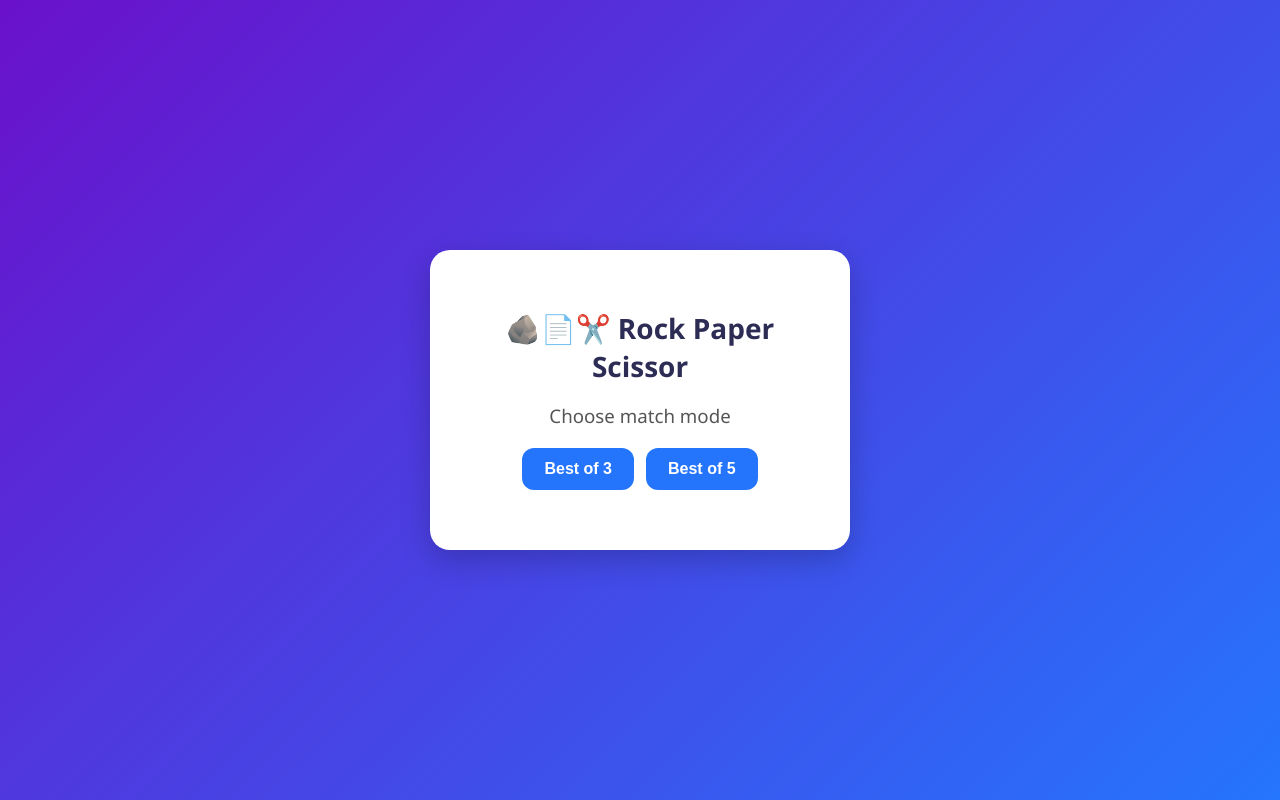
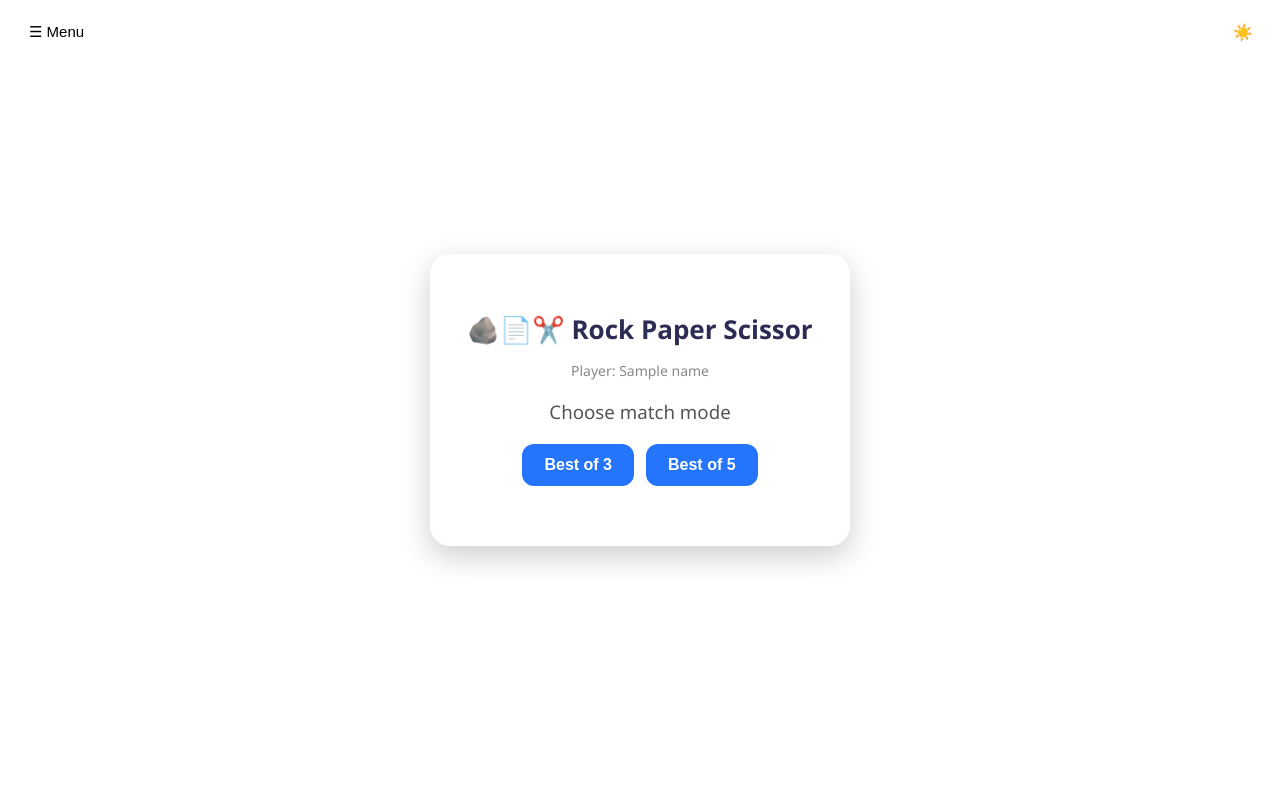
Before and after one commit to bindagearyan-bit/Python-Projects-, a Flask app: template Python Projects/stone-paper-scissor/templates/index.html in a window 1280 px wide. Run offline with Flask 3, Linux system fonts and the light colour scheme; the template is opened without the code that fills it: most values are stand-ins (such as "Sample title", 1, 10 or a date in 2020).

Commit message:
Implement theme support and style updates
Added light and dark theme support with transitions. Updated button styles and dropdown for game settings.

```diff
--- a/Python Projects/stone-paper-scissor/templates/index.html
+++ b/Python Projects/stone-paper-scissor/templates/index.html
@@ -8,12 +8,89 @@
         body {
             font-family: 'Segoe UI', Arial, sans-serif;
             text-align: center;
-            background: linear-gradient(135deg, #6a11cb, #2575fc);
             min-height: 100vh;
             margin: 0;
             display: flex;
             align-items: center;
             justify-content: center;
+            transition: background 0.3s ease;
+        }
+
+        body.light {
+            background: linear-gradient(135deg, #6a11cb, #2575fc);
+        }
+
+        body.dark {
+            background: linear-gradient(135deg, #1a1a2e, #16213e);
+        }
+
+        .top-bar {
+            position: fixed;
+            top: 15px;
+            right: 15px;
+            display: flex;
+            gap: 8px;
+        }
+
+        .top-bar form { margin: 0; }
+
+        .icon-btn {
+            background: rgba(255,255,255,0.25);
+            border: none;
+            border-radius: 10px;
+            padding: 8px 12px;
+            font-size: 16px;
+            cursor: pointer;
+        }
+
+        .menu-bar {
+            position: fixed;
+            top: 15px;
+            left: 15px;
+        }
+
+        .menu-btn {
+            background: rgba(255,255,255,0.25);
+            border: none;
+            border-radius: 10px;
+            padding: 8px 14px;
+            font-size: 15px;
+            cursor: pointer;
+        }
+
+        .dropdown {
+            display: none;
+            position: absolute;
+            top: 45px;
+            left: 0;
+            background: white;
+            border-radius: 12px;
+            box-shadow: 0 6px 20px rgba(0,0,0,0.2);
+            padding: 12px;
+            width: 200px;
+            text-align: left;
+        }
+
+        .dropdown.show { display: block; }
+
+        .dropdown p { margin: 6px 0; font-size: 14px; color: #333; font-weight: 600; }
+
+        .dropdown form { margin-bottom: 10px; }
+
+        .dropdown button {
+            width: 100%;
+            padding: 8px;
+            margin-top: 4px;
+            border: none;
+            border-radius: 8px;
+            background: #f4f4f8;
+            cursor: pointer;
+            font-size: 14px;
+        }
+
+        .dropdown button.active {
+            background: #2575fc;
+            color: white;
         }
 
         .container {
@@ -26,17 +103,20 @@
             animation: fadeInUp 0.5s ease;
         }
 
+        body.dark .container { background: #2c2c54; color: #eee; }
+        body.dark h1, body.dark h3, body.dark .round-info { color: #eee; }
+        body.dark .score { background: #3a3a6a; color: #eee; }
+        body.dark .choice-btn { background: #3a3a6a; }
+        body.dark .dropdown { background: #2c2c54; }
+        body.dark .dropdown p { color: #eee; }
+        body.dark .dropdown button { background: #3a3a6a; color: #eee; }
+
         @keyframes fadeInUp {
             from { opacity: 0; transform: translateY(20px); }
             to { opacity: 1; transform: translateY(0); }
         }
 
-        h1 {
-            color: #2c2c54;
-            margin-bottom: 10px;
-            font-size: 28px;
-        }
-
+        h1 { color: #2c2c54; margin-bottom: 10px; font-size: 26px; }
         h3 { color: #555; font-weight: 500; }
 
         .btn-group {
@@ -47,7 +127,7 @@
             margin: 20px 0;
         }
 
-        button {
+        button.primary {
             font-size: 16px;
             padding: 12px 22px;
             border: none;
@@ -59,14 +139,17 @@
             transition: transform 0.15s ease, background 0.2s ease;
         }
 
-        button:hover { background: #1a5edb; transform: translateY(-2px); }
-        button:active { transform: scale(0.92); }
+        button.primary:hover { background: #1a5edb; transform: translateY(-2px); }
+        button.primary:active { transform: scale(0.92); }
 
         .choice-btn {
             font-size: 28px;
             padding: 16px 20px;
             background: #f4f4f8;
+            border: none;
+            border-radius: 12px;
             color: #2c2c54;
+            cursor: pointer;
             animation: popIn 0.4s ease backwards;
         }
 
@@ -79,16 +162,9 @@
             to { opacity: 1; transform: scale(1); }
         }
 
-        .choice-btn:hover {
-            background: #e4e4f0;
-            transform: translateY(-2px) rotate(-4deg);
-        }
+        .choice-btn:hover { background: #e4e4f0; transform: translateY(-2px) rotate(-4deg); }
 
-        .battle {
-            font-size: 40px;
-            margin: 15px 0;
-            animation: clash 0.6s ease;
-        }
+        .battle { font-size: 40px; margin: 15px 0; animation: clash 0.6s ease; }
 
         @keyframes clash {
             0% { transform: scale(0.5); opacity: 0; }
@@ -96,12 +172,7 @@
             100% { transform: scale(1); opacity: 1; }
         }
 
-        .result {
-            font-size: 24px;
-            margin-top: 15px;
-            font-weight: 700;
-            animation: resultPop 0.4s ease;
-        }
+        .result { font-size: 24px; margin-top: 15px; font-weight: 700; animation: resultPop 0.4s ease; }
 
         @keyframes resultPop {
             from { opacity: 0; transform: scale(0.7); }
@@ -112,53 +183,67 @@
         .result.lose { color: #dc3545; }
         .result.draw { color: #ff9800; }
 
-        .choices-made {
-            font-size: 15px;
-            color: #666;
-            margin: 4px 0;
-        }
-
-        .score {
-            margin-top: 20px;
-            font-size: 15px;
-            color: #444;
-            background: #f4f4f8;
-            padding: 10px;
-            border-radius: 10px;
-            transition: background 0.3s ease;
-        }
-
-        .round-info {
-            color: #888;
-            font-size: 14px;
-            margin-bottom: 10px;
-        }
-
-        .play-again {
-            background: #28a745;
-            animation: popIn 0.4s ease;
-        }
-
+        .choices-made { font-size: 15px; margin: 4px 0; }
+        .score { margin-top: 20px; font-size: 15px; background: #f4f4f8; padding: 10px; border-radius: 10px; }
+        .round-info { color: #888; font-size: 14px; margin-bottom: 10px; }
+        .play-again { background: #28a745; }
         .play-again:hover { background: #218838; }
-
-        .final-result {
-            font-size: 22px;
-            animation: fadeInUp 0.5s ease;
-        }
+        .final-result { font-size: 22px; animation: fadeInUp 0.5s ease; }
+        .waiting { font-size: 18px; color: #ff9800; font-weight: 600; margin-top: 15px; }
     </style>
 </head>
-<body>
+<body class="{{ theme }}">
+
+    <div class="menu-bar">
+        <button class="menu-btn" onclick="document.getElementById('settingsDropdown').classList.toggle('show')">☰ Menu</button>
+        <div class="dropdown" id="settingsDropdown">
+            <p>Game Mode</p>
+            <form method="POST">
+                <button name="game_mode" value="computer" class="{{ 'active' if game_mode == 'computer' else '' }}">Vs Computer</button>
+            </form>
+            <form method="POST">
+                <button name="game_mode" value="2player" class="{{ 'active' if game_mode == '2player' else '' }}">2 Player</button>
+            </form>
+
+            <p>Difficulty (Vs Computer)</p>
+            <form method="POST">
+                <button name="difficulty" value="easy" class="{{ 'active' if difficulty == 'easy' else '' }}">Easy</button>
+            </form>
+            <form method="POST">
+                <button name="difficulty" value="hard" class="{{ 'active' if difficulty == 'hard' else '' }}">Hard (Smart AI)</button>
+            </form>
+        </div>
+    </div>
+
+    <div class="top-bar">
+        <form method="POST">
+            <button class="icon-btn" name="theme" value="{{ 'dark' if theme == 'light' else 'light' }}">
+                {{ '🌙' if theme == 'light' else '☀️' }}
+            </button>
+        </form>
+    </div>
+
     <div class="container">
         <h1>🪨📄✂️ Rock Paper Scissor</h1>
+        <p style="color:#888; font-size:14px;">Player: {{ name }}</p>
 
         {% if not started %}
             <h3>Choose match mode</h3>
             <div class="btn-group">
-                <form method="POST"><button name="mode" value="3">Best of 3</button></form>
-                <form method="POST"><button name="mode" value="5">Best of 5</button></form>
+                <form method="POST"><button class="primary" name="mode" value="3">Best of 3</button></form>
+                <form method="POST"><button class="primary" name="mode" value="5">Best of 5</button></form>
             </div>
         {% elif not match_over %}
-            <p class="round-info">Round {{ round + 1 }} of {{ total_rounds }}</p>
+            <p class="round-info">
+                Round {{ round + 1 }} of {{ total_rounds }}
+                {% if game_mode == "2player" %} — 2 Player Mode{% endif %}
+            </p>
+
+            {% if waiting_p2 %}
+                <p class="waiting">Player 1 chose! Player 2, make your move 👇</p>
+            {% elif game_mode == "2player" %}
+                <p class="waiting">Player 1, make your move 👇</p>
+            {% endif %}
 
             <form method="POST">
                 <div class="btn-group">
@@ -170,11 +255,11 @@
 
             {% if result %}
                 <div class="battle">
-                    {% if user_choice == "rock" %}🪨{% elif user_choice == "paper" %}📄{% else %}✂️{% endif %}
+                    {% if user_choice == "rock" %}🪨{% elif user_choice == "paper" %}📄{% elif user_choice == "scissor" %}✂️{% endif %}
                     ⚔️
-                    {% if comp_choice == "rock" %}🪨{% elif comp_choice == "paper" %}📄{% else %}✂️{% endif %}
+                    {% if comp_choice == "rock" %}🪨{% elif comp_choice == "paper" %}📄{% elif comp_choice == "scissor" %}✂️{% endif %}
                 </div>
-                <p class="choices-made">You: <b>{{ user_choice|capitalize }}</b> &nbsp;|&nbsp; Computer: <b>{{ comp_choice|capitalize }}</b></p>
+                <p class="choices-made">{{ user_choice }} &nbsp;|&nbsp; {{ comp_choice }}</p>
                 <p class="result {% if 'Win' in result %}win{% elif 'Lose' in result %}lose{% else %}draw{% endif %}">{{ result }}</p>
             {% endif %}
 
@@ -182,7 +267,7 @@
         {% else %}
             <p class="final-result result {% if 'won' in match_result %}win{% elif 'lost' in match_result %}lose{% else %}draw{% endif %}">{{ match_result }}</p>
             <p class="score">Final Score — Wins: {{ wins }} | Losses: {{ losses }} | Draws: {{ draws }}</p>
-            <a href="/reset"><button class="play-again">Play Again</button></a>
+            <a href="/reset"><button class="primary play-again">Play Again</button></a>
         {% endif %}
     </div>
 </body>
```
